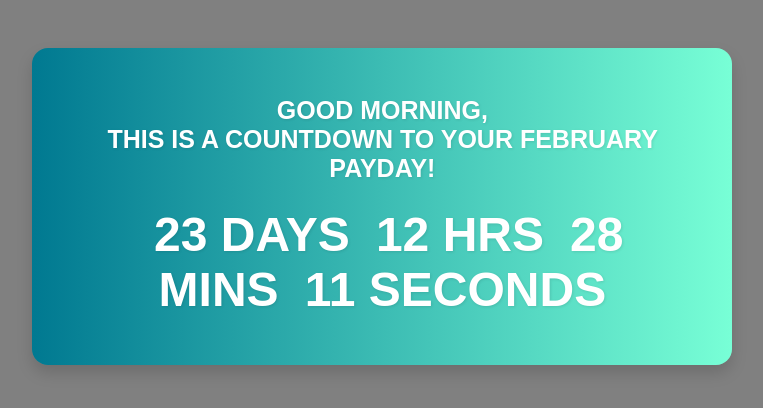
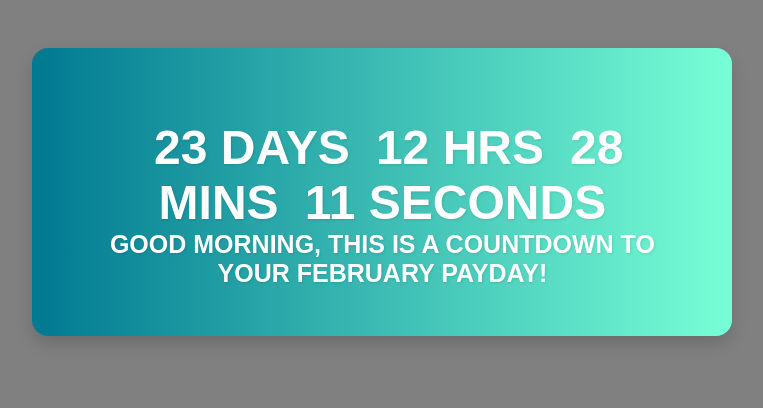
Before and after one commit to Billson7/Payday-Countdown, a React (Create React App) app: page / in a window 1280 px wide. Shown: the top 408 px of the page, without its empty margins (264-1027 px from the left). Built offline with nearby package versions, Linux system fonts and the light colour scheme.

Commit message:
Seperating components

```diff
--- a/src/App.js
+++ b/src/App.js
@@ -1,53 +1,18 @@
-import React, { useEffect, useState } from "react";
+import React from "react";
 import "./App.css";
-import heading from "./components/heading";
-import HeadingGreeting from "./components/heading-greeting";
-
+import Heading from "./components/Heading";
+import HeadingGreeting from "./components/HeadingGreeting";
+import Timer from "./components/Timer";
 const App = () => {
-  const { month, payDate } = heading();
-  const calculateTimeLeft = () => {
-    const difference = +new Date(payDate) - +new Date();
-    let timeLeft = {};
-
-    if (difference > 0) {
-      timeLeft = {
-        days: Math.floor(difference / (1000 * 60 * 60 * 24)),
-        hrs: Math.floor((difference / (1000 * 60 * 60)) % 24),
-        mins: Math.floor((difference / 1000 / 60) % 60),
-        seconds: Math.floor((difference / 1000) % 60),
-      };
-    }
-    return timeLeft;
-  };
-
-  const [timeLeft, setTimeLeft] = useState(calculateTimeLeft());
-  useEffect(() => {
-    setTimeout(() => {
-      setTimeLeft(calculateTimeLeft());
-    }, 1000);
-  });
-  const timerComponents = [];
-
-  Object.keys(timeLeft).forEach((interval) => {
-    if (!timeLeft[interval]) {
-      return;
-    }
-
-    timerComponents.push(
-      <span id="time" key={interval}>
-        {timeLeft[interval]} {interval}{" "}
-      </span>
-    );
-  });
+  const { month } = Heading();
 
   return (
     <div className="page-section">
       <div className="countdown-page">
-        <h1 id="header">{HeadingGreeting()}, </h1>
-        <h1 id="header">this is a countdown to your {month} Payday!</h1>
-        <div className="timer">
-          {timerComponents.length ? timerComponents : <span>Payday!</span>}
-        </div>
+        <Timer />
+        <h1 id="header">
+          {HeadingGreeting()}, this is a countdown to your {month} Payday!
+        </h1>
       </div>
     </div>
   );
--- a/src/components/heading-greeting.js
+++ b/src/components/HeadingGreeting.js
@@ -9,7 +9,6 @@ const HeadingGreeting = () => {
   } else {
     dayState = "Good Evening";
   }
-  console.log(dayState);
   return dayState;
 };
 export default HeadingGreeting;
--- /dev/null
+++ b/src/components/Timer.js
@@ -0,0 +1,47 @@
+import React, { useEffect, useState } from "react";
+import Heading from "./Heading";
+
+const Timer = () => {
+  const { payDate } = Heading();
+  const calculateTimeLeft = () => {
+    const difference = +new Date(payDate) - +new Date();
+    let timeLeft = {};
+
+    if (difference > 0) {
+      timeLeft = {
+        Days: Math.floor(difference / (1000 * 60 * 60 * 24)),
+        Hrs: Math.floor((difference / (1000 * 60 * 60)) % 24),
+        Mins: Math.floor((difference / 1000 / 60) % 60),
+        Seconds: Math.floor((difference / 1000) % 60),
+      };
+    }
+    return timeLeft;
+  };
+
+  const [timeLeft, setTimeLeft] = useState(calculateTimeLeft());
+  useEffect(() => {
+    setTimeout(() => {
+      setTimeLeft(calculateTimeLeft());
+    }, 1000);
+  });
+  const timerComponents = [];
+
+  Object.keys(timeLeft).forEach((interval) => {
+    if (!timeLeft[interval]) {
+      return;
+    }
+
+    timerComponents.push(
+      <span id="time" key={interval}>
+        {timeLeft[interval]} {interval}{" "}
+      </span>
+    );
+  });
+
+  return (
+    <div className="timer">
+      {timerComponents.length ? timerComponents : <span>Payday!</span>}
+    </div>
+  );
+};
+export default Timer;
```
Also changed, not shown: src/components/progressBar.js (added).
